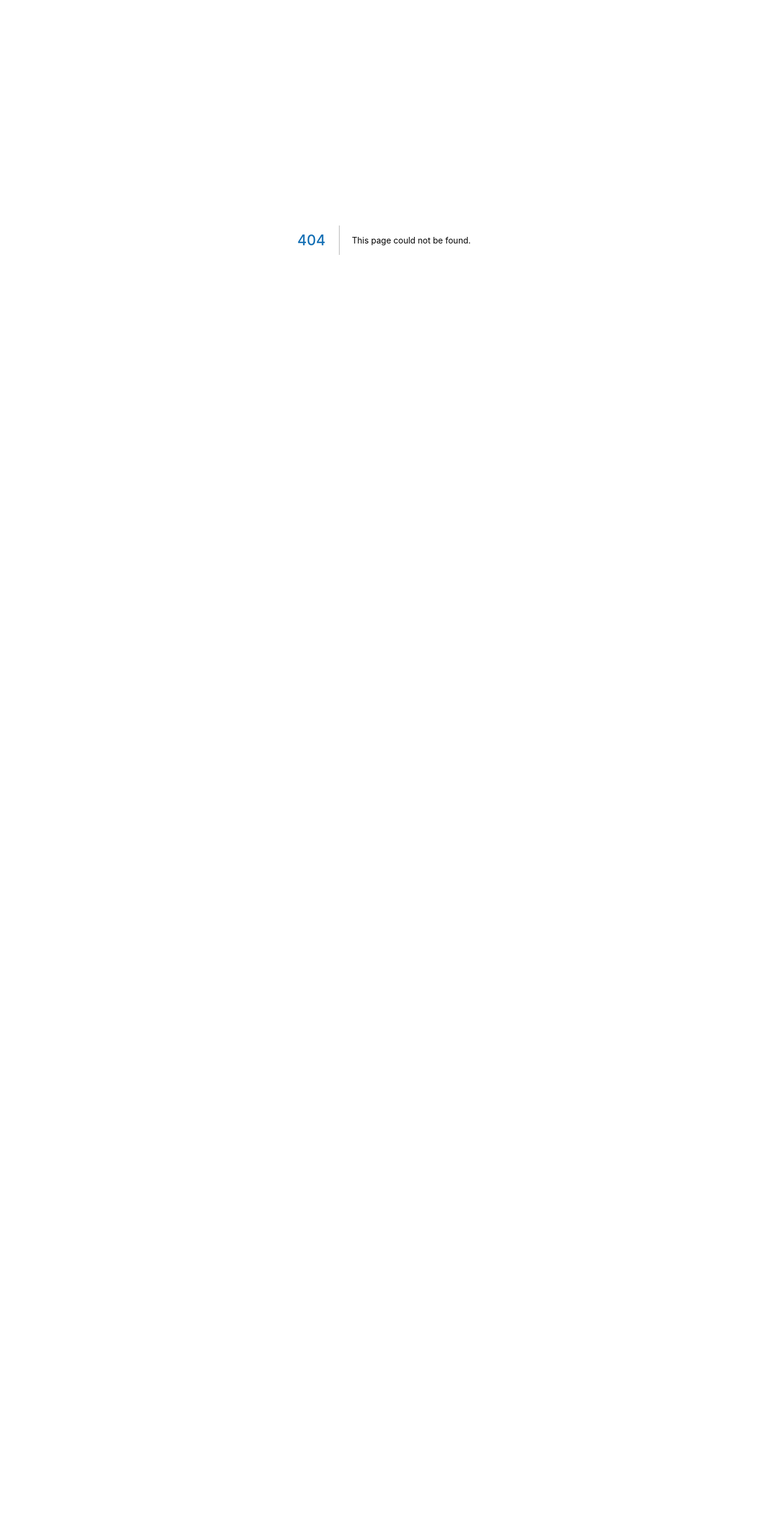
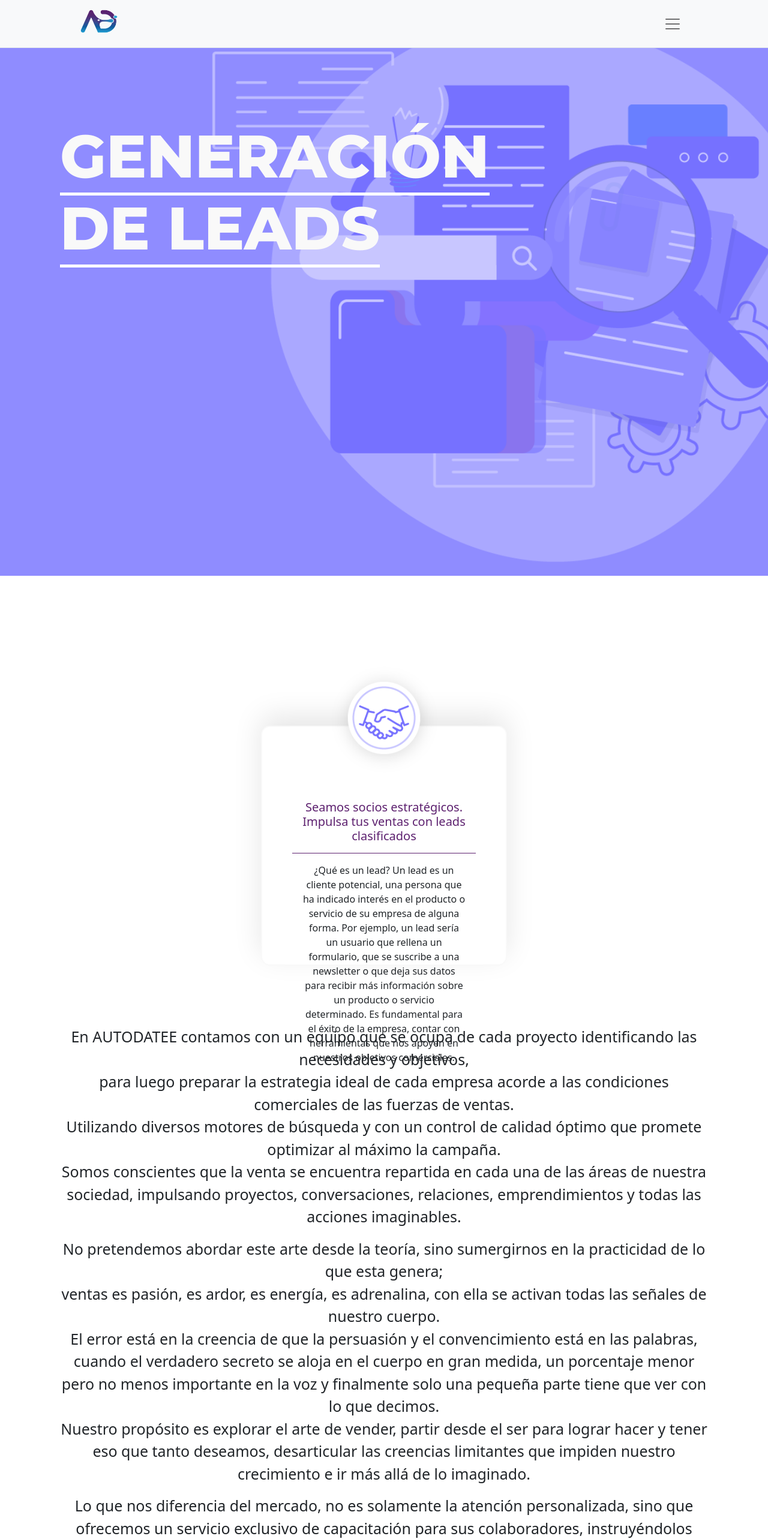
Before and after one commit to GeronimoVenzi/autodatee-web2, a Next.js app: page /leads in a window 1280 px wide. Before the commit this address had no page. Shown: the top 2566 px of the page at 60% size. Before the commit the page ends 800 px from the top, so only its background shows below. Built offline with nearby package versions, Linux system fonts and the light colour scheme.

Commit message:
add leads page

```diff
--- /dev/null
+++ b/pages/leads/index.jsx
@@ -0,0 +1,56 @@
+import { Layout } from "../../components/Layout";
+import { Cards } from "../../components/section-cards/Cards";
+import styles from "../../styles/Leads.module.css";
+
+import Modelo from "../../components/assets/secciones/Generaciondeleads/icono1.png";
+const Leads = () => {
+    const card1 = {
+        title: "Seamos socios estratégicos. Impulsa tus ventas con leads clasificados",
+        text: "¿Qué es un lead? Un lead es un cliente potencial, una persona que ha indicado interés en el producto o servicio de su empresa de alguna forma. Por ejemplo, un lead sería un usuario que rellena un formulario, que se suscribe a una newsletter o que deja sus datos para recibir más información sobre un producto o servicio determinado. Es fundamental para el éxito de la empresa, contar con herramientas que nos apoyen en nuestros objetivos comerciales.",
+    };
+    return (
+        <Layout title="Generación de Leads">
+            <section className={`section ${styles.bg__leads}`}>
+                <div className={`title__principal font__mont`}>
+                    <h1>GENERACIÓN <br /> DE LEADS</h1>
+                </div>
+            </section>
+            <section className={`${styles.section__leads} section`}>
+                <div className="cards__container">
+                    <Cards data={card1}>{Modelo}</Cards>
+                </div>
+                <div className="text__cards">
+                    <p>
+                        En AUTODATEE contamos con un equipo que se ocupa de cada proyecto identificando las necesidades y objetivos, <br /> para luego preparar la estrategia ideal de cada empresa acorde a las condiciones comerciales de las fuerzas de ventas. <br /> Utilizando diversos motores de búsqueda y con un control de calidad óptimo que promete optimizar al máximo la campaña. <br />
+                        Somos conscientes que la venta se encuentra repartida en cada una de las áreas de nuestra sociedad, impulsando proyectos, conversaciones, relaciones, emprendimientos y todas las acciones imaginables.
+
+                    </p>
+                    <p>
+                        No pretendemos abordar este arte desde la teoría, sino sumergirnos en la practicidad de lo que esta genera; <br /> ventas es pasión, es ardor, es energía, es adrenalina, con ella se activan todas las señales de nuestro cuerpo. <br />
+                        El error está en la creencia de que la persuasión y el convencimiento está en las palabras, cuando el verdadero secreto se aloja en el cuerpo en gran medida, un porcentaje menor pero no menos importante en la voz y finalmente solo una pequeña parte tiene que ver con lo que decimos.  <br /> Nuestro propósito es explorar el arte de vender, partir desde el ser para lograr hacer y tener eso que tanto deseamos, desarticular las creencias limitantes que impiden nuestro crecimiento e ir más allá de lo imaginado.
+
+                    </p>
+                    <p>
+                        Lo que nos diferencia del mercado, no es solamente la atención personalizada, sino que ofrecemos un servicio exclusivo de capacitación para sus colaboradores, instruyéndolos sobre el uso y mejor manejo de Leads, dándoles una herramienta más para lograr un cierre efectivo al momento de contactar al posible cliente.  <br />
+                        Tenemos un equipo listo, para confrontar con las barreras del raciocinio, del miedo,y armar algo completamente distinto para que así el resultado no solo sea diferente, sino extraordinario. <br />
+                        Nos enfocamos en la confianza de saber que estamos listos para explotar todo nuestro potencial, y así vivir nuestra vida de forma excepcional, ya que, bien sabemos que ventas no es un mero empleo sino una forma de vida.
+
+                    </p>
+                    <p>
+                        Nuestra esencia se concentra en mantener un feedback B2B constante para potenciar la campaña y aumentar así la convertibilidad. <br />
+                        ¿Buscas obtener resultados extraordinarios? <br />
+                        Súmate a la experiencia de transformar tu grupo de <br />
+                        ventas en un equipo exitoso, contando con los recursos e <br />
+                        información potencial que tanto necesitas para ello.
+                    </p>
+                </div>
+
+                <div className="text-center font__mont">
+                    <h2><b>Datos de Plan de Ahorro <br /> Todas las marcas</b></h2>
+                </div>
+            </section>
+        </Layout>
+    );
+};
+
+export default Leads;
--- /dev/null
+++ b/styles/Leads.module.css
@@ -0,0 +1,12 @@
+.bg__leads{
+    background-image: url('../components/assets/secciones/Generaciondeleads/Generacion-de-leads-sin-txt.png');
+    height: 120vh;
+    background-position: top center;
+    background-repeat: no-repeat;
+    background-size: cover;
+}
+
+.btn__leads {
+    color: var(--leads);
+    border: 1px var(--leads) solid;
+}
--- a/styles/globals.css
+++ b/styles/globals.css
@@ -5,9 +5,9 @@
   --textoClaro: #f9f9f9;
   --textoObscuro: #18191F;
   --textoGris: #383838;
+
   --estrategia: #5d216f;
   --creatividad : #229ed2;
-
   --relaciones : #990099;
   --social : #0f5c9f;
   --gestion : #d90099;
```
